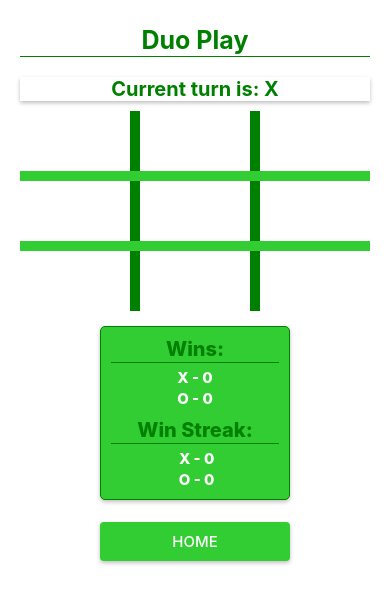
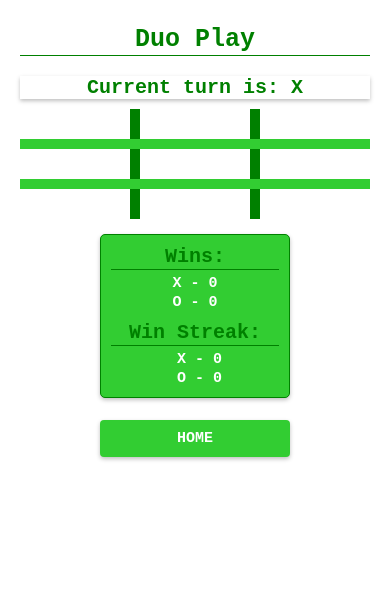
Before and after one commit to garryloopy/TicTacToe, a React Native app: screen /Game in a window 390 px wide. Shown: the top 604 px of the page. Built offline with nearby package versions, Linux system fonts and the light colour scheme; what react-native-sound would draw is missing.

Commit message:
styling changes

```diff
--- a/components/game.js
+++ b/components/game.js
@@ -37,6 +37,7 @@ export default function Game( {singlePlay, theme} ) {
             },
             winner: {
                 fontWeight: "500",
+                fontFamily: "monospace",
                 fontSize: 20,
                 color: theme.winnerText.color
             },
@@ -45,17 +46,20 @@ export default function Game( {singlePlay, theme} ) {
             },
             textCurrent: {
                 fontSize: 20,
-                fontWeight: '700',
+                fontFamily: "monospace",
+                fontWeight: '800',
                 color: theme.textHeader.color,
             },
             textTurn: {
                 fontSize: 15,
+                fontFamily: "monospace",
                 fontWeight: "800",
                 color: theme.infoBoxSubHeader.color,
                 textAlign: "center",
             },
             textWins: {
                 fontSize: 20,
+                fontFamily: "monospace",
                 fontWeight: "800",
                 color: theme.infoBoxHeader.color,
                 borderBottomWidth: 0.9,
@@ -87,7 +91,8 @@ export default function Game( {singlePlay, theme} ) {
                 textAlign: 'center',
                 padding: 10,
                 fontSize: 15,
-                fontWeight: "500"
+                fontFamily: "monospace",
+                fontWeight: "700"
             },
             shadow: {
                 shadowColor: '#000',
--- a/components/square.js
+++ b/components/square.js
@@ -9,7 +9,7 @@ export default function Square( {id, contents, onPress, style, currentTheme } )
     {
       square: {
         flex: 1,
-        padding: 30,
+        padding: 15,
       },
       squarePressed: {
         backgroundColor: currentTheme.squarePressed.color,
@@ -17,10 +17,10 @@ export default function Square( {id, contents, onPress, style, currentTheme } )
       },
       occupied: {
         textAlign: "center",
-        fontSize: 40,
+        fontSize: 60,
+        color: currentTheme.XOtheme.color,
+        fontWeight: "300",
 
-        fontWeight: "900",
-        color: currentTheme.squareOccupied.color
       },
 
     }
--- a/components/themeManager.js
+++ b/components/themeManager.js
@@ -55,6 +55,9 @@ const blackAndWhite = StyleSheet.create(
         },
         squarePressed: {
             color: "#f5f5dc"
+        },
+        XOtheme: {
+            color: "black"
         }
     }
 );
@@ -109,7 +112,11 @@ const inverseBlackAndWhite = StyleSheet.create(
         },
         squarePressed: {
             color: "grey"
+        },
+        XOtheme: {
+            color: "white"
         }
+
     }
 );
 
@@ -218,6 +225,9 @@ const uglyOgre = StyleSheet.create(
         },
         squarePressed: {
             color: "#f5f5dc"
+        },
+        XOtheme: {
+            color: "green"
         }
     }
 );
@@ -273,6 +283,9 @@ const bumblebee = StyleSheet.create(
         },
         squarePressed: {
             color: "#f5f5dc"
+        },
+        XOtheme: {
+            color: "black"
         }
     }
 );
@@ -327,6 +340,9 @@ const oceanic = StyleSheet.create(
         },
         squarePressed: {
             color: "#f5f5dc"
+        },
+        XOtheme: {
+            color: "#00FFFF"
         }
     }
 );
@@ -381,6 +397,9 @@ const royal = StyleSheet.create(
         },
         squarePressed: {
             color: "#f5f5dc"
+        },
+        XOtheme: {
+            color: "#500050"
         }
 
     }
@@ -437,6 +456,9 @@ const bloodMoon = StyleSheet.create(
         },
         squarePressed: {
             color: "#f5f5dc"
+        },
+        XOtheme: {
+            color: "#FF0000"
         }
     }
 );
@@ -491,6 +513,9 @@ const noir = StyleSheet.create(
         },
         squarePressed: {
             color: "#f5f5dc"
+        },
+        XOtheme: {
+            color: "white"
         }
     }
 );
--- a/screens/AboutPage.jsx
+++ b/screens/AboutPage.jsx
@@ -45,6 +45,7 @@ export default function AboutPage({ navigation }) {
           fontWeight: "bold",
           color: currentTheme.homeHeader.color,
           textAlign: "center",
+          fontFamily: "monospace",
           paddingBottom: 1
       },
       headerContainer: {
@@ -62,8 +63,9 @@ export default function AboutPage({ navigation }) {
         buttonTextSelected: {
             color: currentTheme.buttonText.color,
             textAlign: "center",
-            fontSize: 15,
-            fontWeight: "500"
+            fontFamily: "monospace",
+            fontSize: 20,
+            fontWeight: "900"
         },
         buttonContainerSelected: {
             backgroundColor: currentTheme.buttonBackground.color,
@@ -95,6 +97,7 @@ export default function AboutPage({ navigation }) {
             color: currentTheme.homeHeader.color,
             textAlign: "center",
             fontSize: 15,
+            fontFamily: "monospace",
             fontWeight: "500",
             opacity: 0.9
         }
--- a/screens/GamePage.jsx
+++ b/screens/GamePage.jsx
@@ -62,6 +62,7 @@ export default function GamePage( {navigation} ) {
                 color: currentTheme.textHeader.color,
                 textAlign: "center",
                 marginBottom: 20,
+                fontFamily: "monospace",
                 fontSize: 20,
                 fontWeight: "600"
             }
@@ -73,16 +74,11 @@ export default function GamePage( {navigation} ) {
      */
     const styles = StyleSheet.create(
         {
-            textHeading: {
-                textAlign: "center",
-                marginBottom: 10,
-                fontSize: 25,
-                fontWeight: "bold",
-                color: currentTheme.textHeader.color
-            },
+
             heading: {
                 fontSize: 25,
-                fontWeight: "bold",
+                fontWeight: "900",
+                fontFamily: "monospace",
                 color: currentTheme.homeHeader.color,
                 textAlign: "center",
                 paddingBottom: 1
@@ -112,7 +108,8 @@ export default function GamePage( {navigation} ) {
                 textAlign: "center",
                 color: currentTheme.buttonText.color,
                 fontSize: 15,
-                fontWeight: "500"
+                fontFamily: "monospace",
+                fontWeight: "800"
             },
             shadow: {
                 shadowColor: '#000',
--- a/screens/HomePage.jsx
+++ b/screens/HomePage.jsx
@@ -24,8 +24,9 @@ export default function HomePage( {navigation} ) {
             backgroundColor: currentTheme.backgroundColor.color
         },
         heading: {
-            fontSize: 25,
-            fontWeight: "bold",
+            fontSize: 32,
+            fontWeight: "700",
+            fontFamily: "monospace",
             marginBottom: 20,
             color: currentTheme.homeHeader.color,
             textAlign: "center",
@@ -39,8 +40,9 @@ export default function HomePage( {navigation} ) {
         buttonText: {
             color: currentTheme.buttonText.color,
             textAlign: "center",
+            fontFamily: "monospace",
             fontSize: 15,
-            fontWeight: "500"
+            fontWeight: "700"
         },
         buttonContainer: {
             backgroundColor: currentTheme.buttonBackground.color,
--- a/screens/SettingsPage.jsx
+++ b/screens/SettingsPage.jsx
@@ -42,6 +42,7 @@ export default function SettingsPage({ navigation }) {
         heading: {
           fontSize: 25,
           fontWeight: "bold",
+          fontFamily: "monospace",
           color: currentTheme.homeHeader.color,
           textAlign: "center",
           paddingBottom: 1
@@ -56,13 +57,15 @@ export default function SettingsPage({ navigation }) {
             color: "white",
             textAlign: "center",
             fontSize: 15,
-            fontWeight: "500"
+            fontWeight: "700",
+            fontFamily: "monospace",
         },
         buttonTextSelected: {
             color: currentTheme.buttonText.color,
             textAlign: "center",
             fontSize: 15,
-            fontWeight: "500"
+            fontWeight: "900",
+            fontFamily: "monospace",
         },
         buttonContainerSelected: {
             backgroundColor: currentTheme.buttonBackground.color,
@@ -173,7 +176,8 @@ export default function SettingsPage({ navigation }) {
           navBarButtonText: {
             textAlign: "center",
             fontSize: 15,
-            fontWeight: "500"
+            fontWeight: "900",
+            fontFamily: "monospace"
           },
           navBarButtonContainerSelected:{
             backgroundColor: currentTheme.buttonBackground.color
```
